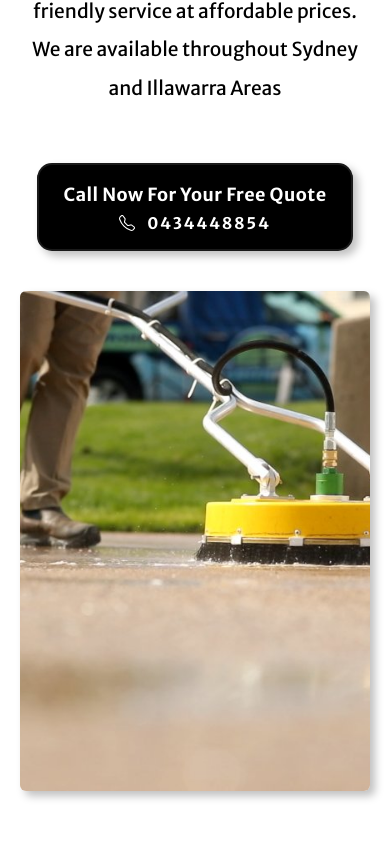
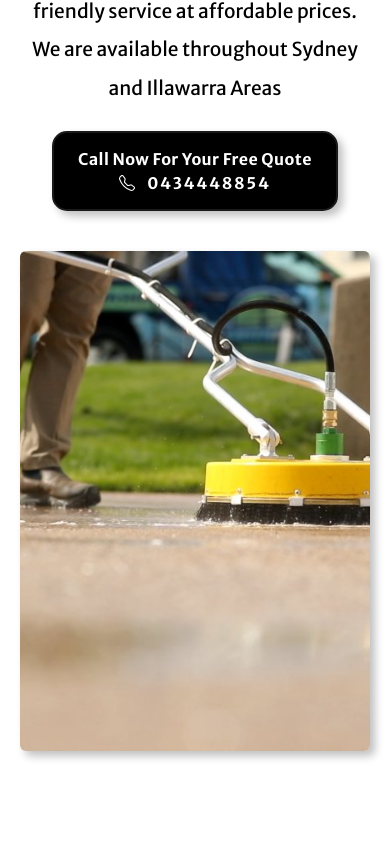
Before and after one commit to danielirwin99/pressure-washing, a React (Create React App) app: page / in a window 390 px wide. Shown: the part 1350-2201 px from the top of the page. Built offline with nearby package versions, Linux system fonts and the light colour scheme.

Commit message:
More tweaks

```diff
--- a/src/components/Footer.jsx
+++ b/src/components/Footer.jsx
@@ -45,7 +45,7 @@ const Footer = () => {
           <div className="flex flex-col text-xs md:text-sm lg:text-md -ml-3">
             <p className="text-white font-bold">CONTACT US</p>
             <p className="text-white space-y-1 py-4">
-              We Cater All South Sydney Wide Services <br /> Company based in in
+              We Cater All South Sydney & Illawarra Services <br /> Company based in in
               Sydney NSW
             </p>
             <p className="text-white space-y-1 py-4">
--- a/src/components/Landing/About.jsx
+++ b/src/components/Landing/About.jsx
@@ -25,14 +25,14 @@ const About = () => {
             and friendly service at affordable prices. <br /> We are available
             throughout Sydney and Illawarra Areas{" "}
           </p>
-          <div className="quote-now mt-14 mx-auto template-shadow">
-            <h4 className="font-semibold mb-1 text-lg tracking-wide">
+          <div className="quote-now mt-6 md:mt-14 mx-auto template-shadow">
+            <h4 className="font-semibold mb-1 text-md md:text-lg tracking-wide">
               Call Now For Your Free Quote
             </h4>
             <div className="flex items-center justify-center">
               <div className="flex justify-center items-center space-x-3 ">
                 <BsTelephone />
-                <p className="text-center font-bold tracking-widest">
+                <p className="text-center ty font-bold tracking-widest">
                   0434448854
                 </p>
               </div>
--- a/src/components/Landing/Benefits.jsx
+++ b/src/components/Landing/Benefits.jsx
@@ -81,7 +81,7 @@ const Benefits = () => {
           </div>
         </div>
         <p className="py-5 text-center text-cyan-300 text-lg font-extrabold tracking-wide">
-          Get In Touch Shamrock With Cleaning Today!
+          Get In Touch With Shamrock Cleaning Today!
         </p>
       </div>
     </section>
```
